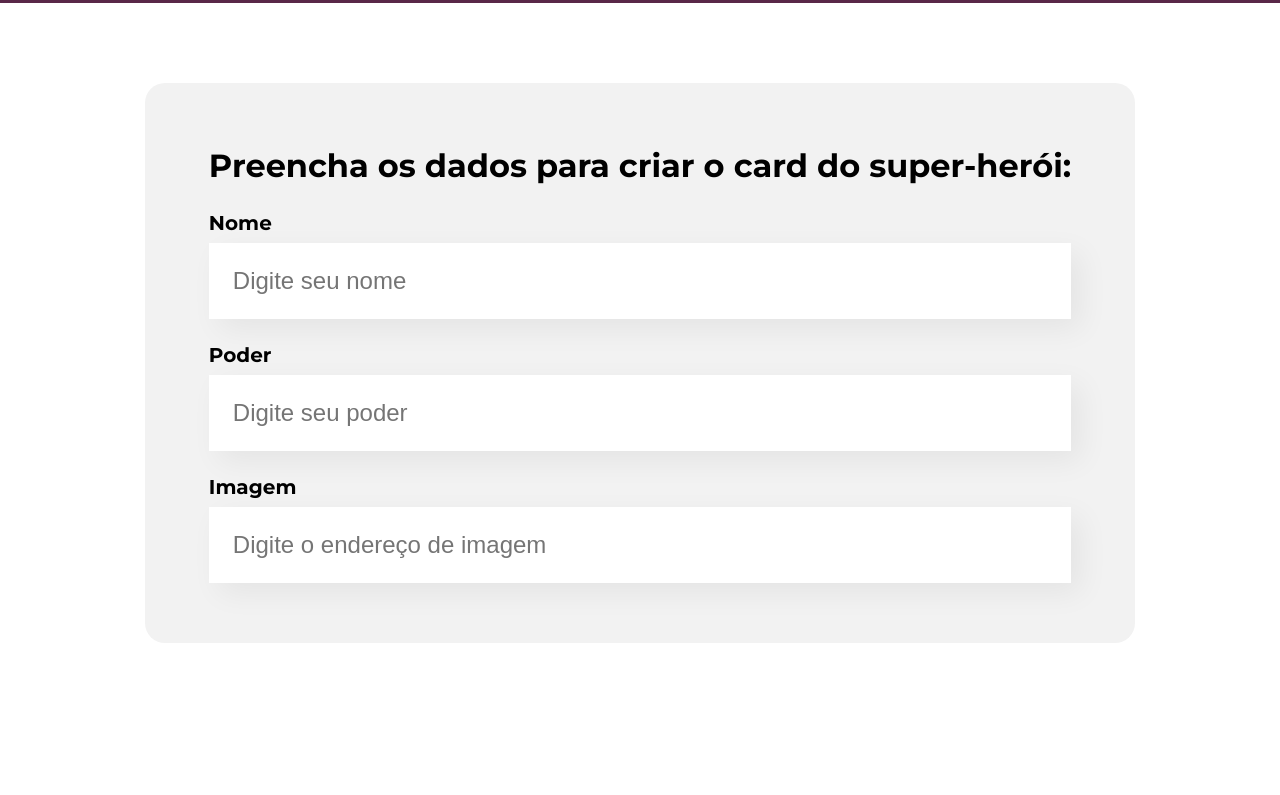
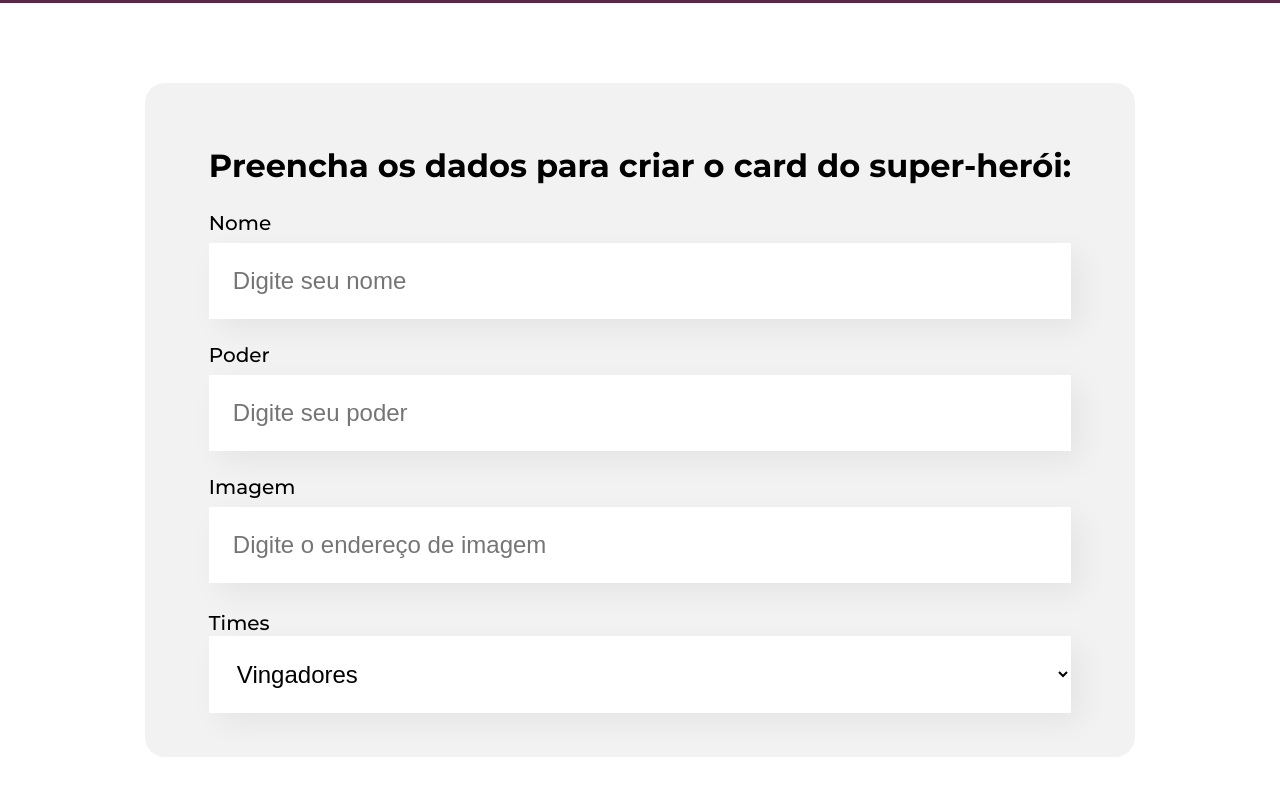
Before and after one commit to ViniMaia03/Projeto_Organo, a React (Create React App) app: page / in a window 1280 px wide. Shown: the part 721-1516 px from the top of the page. Before the commit the page ends 1444 px from the top, so only its background shows below. Built offline with nearby package versions, Linux system fonts and the light colour scheme.

Commit message:
estruturação e componentização do select

```diff
--- a/src/components/Formulario/Formulario.css
+++ b/src/components/Formulario/Formulario.css
@@ -18,4 +18,5 @@
 
 .formulario label {
     font-size: 20px;
+    font-weight: 500;
 }
--- a/src/components/Formulario/index.js
+++ b/src/components/Formulario/index.js
@@ -1,7 +1,19 @@
 import Input from '../Input'
+import ListaSuspensa from '../ListaSuspensa'
 import './Formulario.css'
 
 export default function Formulario() {
+
+    const times = [
+        'Vingadores',
+        'Guardiões da Galáxia',
+        'X-Men',
+        'Quarteto Fantástico',
+        'Super-Heroínas',
+        'Vilões',
+        'Eternos'
+    ]
+
     return (
         <>
             <section className="formulario">
@@ -11,6 +23,7 @@ export default function Formulario() {
                     <Input label="Nome" placeholder="Digite seu nome" />
                     <Input label="Poder" placeholder="Digite seu poder" />
                     <Input label="Imagem" placeholder="Digite o endereço de imagem" />
+                    <ListaSuspensa label="Times" itens={times} />
                 </form>
             </section>
         </>
--- /dev/null
+++ b/src/components/ListaSuspensa/ListaSuspensa.css
@@ -0,0 +1,20 @@
+.listaSuspensa {
+    display: block;
+    margin-bottom: 8px;
+    font-size: 24px;
+}
+
+.listaSuspensa label {
+    font-size: 20px;
+    font-weight: 500;
+}
+
+.listaSuspensa select {
+    background-color: #FFF;
+    box-shadow: 10px 10px 30px rgba(0, 0, 0, 0.06);
+    width: 100%;
+    border: none;
+    font-size: 24px;
+    padding: 24px;
+    box-sizing: border-box;
+}
--- /dev/null
+++ b/src/components/ListaSuspensa/index.js
@@ -0,0 +1,14 @@
+import './ListaSuspensa.css'
+
+export default function ListaSuspensa(props) {
+    return(
+        <>
+            <div className="listaSuspensa">
+                <label> {props.label} </label>
+                <select>
+                    {props.itens.map(item => <option key={item}> {item} </option>)}
+                </select>
+            </div>
+        </>
+    )
+}
```
Also changed, not shown: 1 other file (tests, documents, lock files or other folders).
